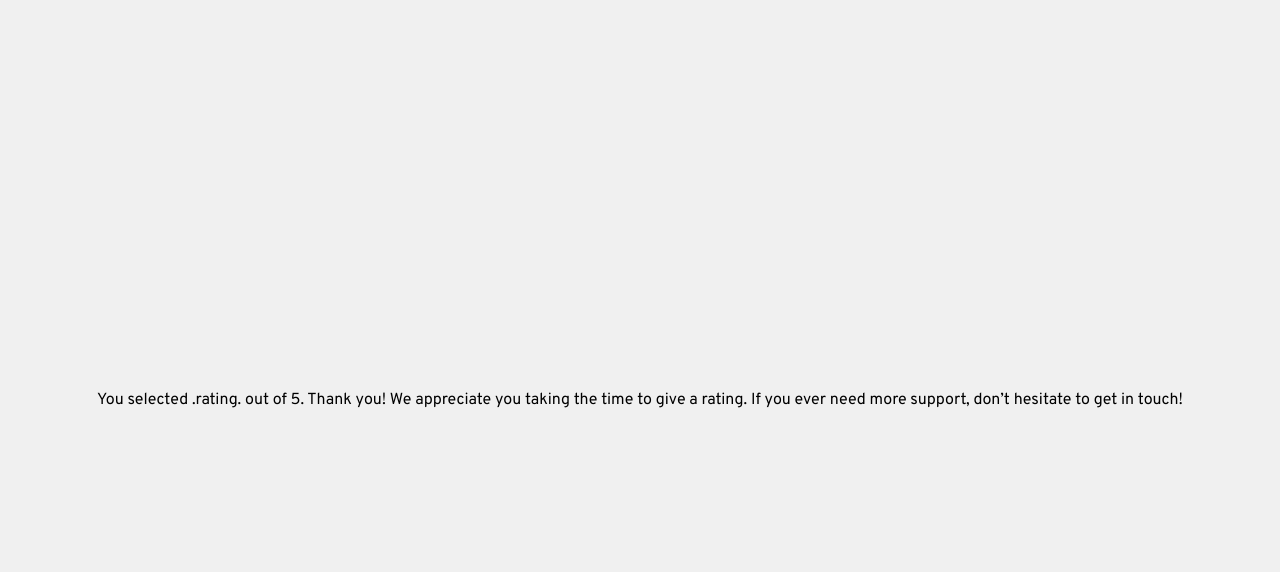
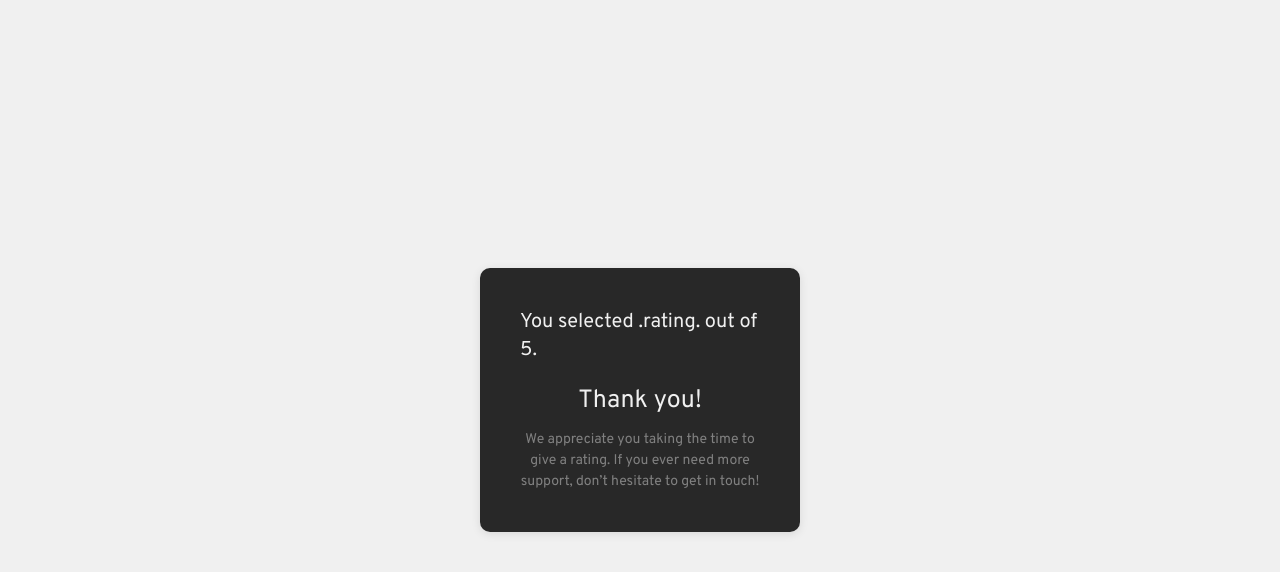
Before and after one commit to MartinYovchev/Interactive-Rating-Component, a plain HTML site: page index.html in a window 1280 px wide. Both pictures are taken after a click on the button "SUBMIT". Drawn offline with Linux system fonts and the light colour scheme.

Commit message:
Compleating project

```diff
--- a/index.html
+++ b/index.html
@@ -33,13 +33,13 @@
   </div>
 
   <div class="hide" id="ending-state">
-    You selected .rating. out of 5.
+    <div id="rating">You selected .rating. out of 5.</div>
 
-    Thank you!
-
-    We appreciate you taking the time to give a rating. If you ever need more support,
-    don’t hesitate to get in touch!
-
+    <div id="appreciation">Thank you!</div>
+    <div id="text-2">
+      We appreciate you taking the time to give a rating. If you ever need more support,
+      don’t hesitate to get in touch!
+    </div>
   </div>
 
 
--- a/script.js
+++ b/script.js
@@ -1,24 +1,28 @@
 let buttonSubmit = document.getElementsByName("submit")[0];
-buttonSubmit.addEventListener("click", ()=>{
-    document.getElementById("rating-state").classList.toggle("hide");
-    document.getElementById("ending-state").classList.toggle("hide");
-})
+buttonSubmit.addEventListener("click", () => {
+    ratingState.classList.add("hide");
+    endingState.classList.remove("hide");
+});
 
 const buttons = document.querySelectorAll(".button-list button");
 const ratingState = document.getElementById("rating-state");
+const endingState = document.getElementById("ending-state");
+const ratingDisplay = document.getElementById("rating");
+
 buttons.forEach(button => {
     button.addEventListener("click", () => {
-
         buttons.forEach(btn => btn.classList.remove("selected"));
         button.classList.add("selected");
 
         let value = button.value;
-        let oldContent = document.getElementById("ending-state").textContent;
-        let newContent = oldContent.replace(".rating.", value);
-        document.getElementById("ending-state").textContent = newContent;
+        ratingDisplay.textContent = `You selected ${value} out of 5.`;
     });
 });
 
-document.getElementById("question").classList.add("fontTextQuestion")
+ratingState.classList.add("rating-state");
+document.getElementById("question").classList.add("fontTextQuestion");
 document.getElementById("text-1").classList.add("fontText-1");
 buttonSubmit.classList.add("submitClass");
+
+
+endingState.classList.add("hide");
--- a/styles.css
+++ b/styles.css
@@ -2,13 +2,12 @@
     opacity: 0;
     visibility: hidden;
     position: absolute;
+    transition: opacity 0.3s ease, visibility 0.3s ease;
 }
-
 * {
     margin: 0;
     padding: 0;
     box-sizing: border-box;
-    /* border: 1px solid #000000; */
     border-radius: 30px;
 
 }
@@ -23,7 +22,7 @@ body {
 
 }
 
-#rating-state{
+.rating-state{
     display: flex;
     flex-direction: column;
     width: 25%;
@@ -94,3 +93,34 @@ button.selected {
     background-color: #f0f0f0;
     color: rgb(0, 0, 0);
 }
+
+#ending-state {
+    display: flex;
+    flex-direction: column;
+    align-items: center; /* Centering the content */
+    width: 25%;
+    line-height: 1.4;
+    background-image: url("Dark-Grey-background.jpg");
+    padding: 40px;
+    border-radius: 10px;
+    box-shadow: 0 2px 10px rgba(0, 0, 0, 0.1);
+}
+
+#rating {
+    font-size: 20px;
+    color: #f0f0f0;
+    margin-bottom: 20px;
+}
+
+#appreciation {
+    font-size: 25px;
+    color: #f0f0f0;
+    margin-bottom: 10px;
+}
+
+#text-2 {
+    color: gray;
+    font-size: 14px;
+    line-height: 1.5;
+    text-align: center;
+}
```
